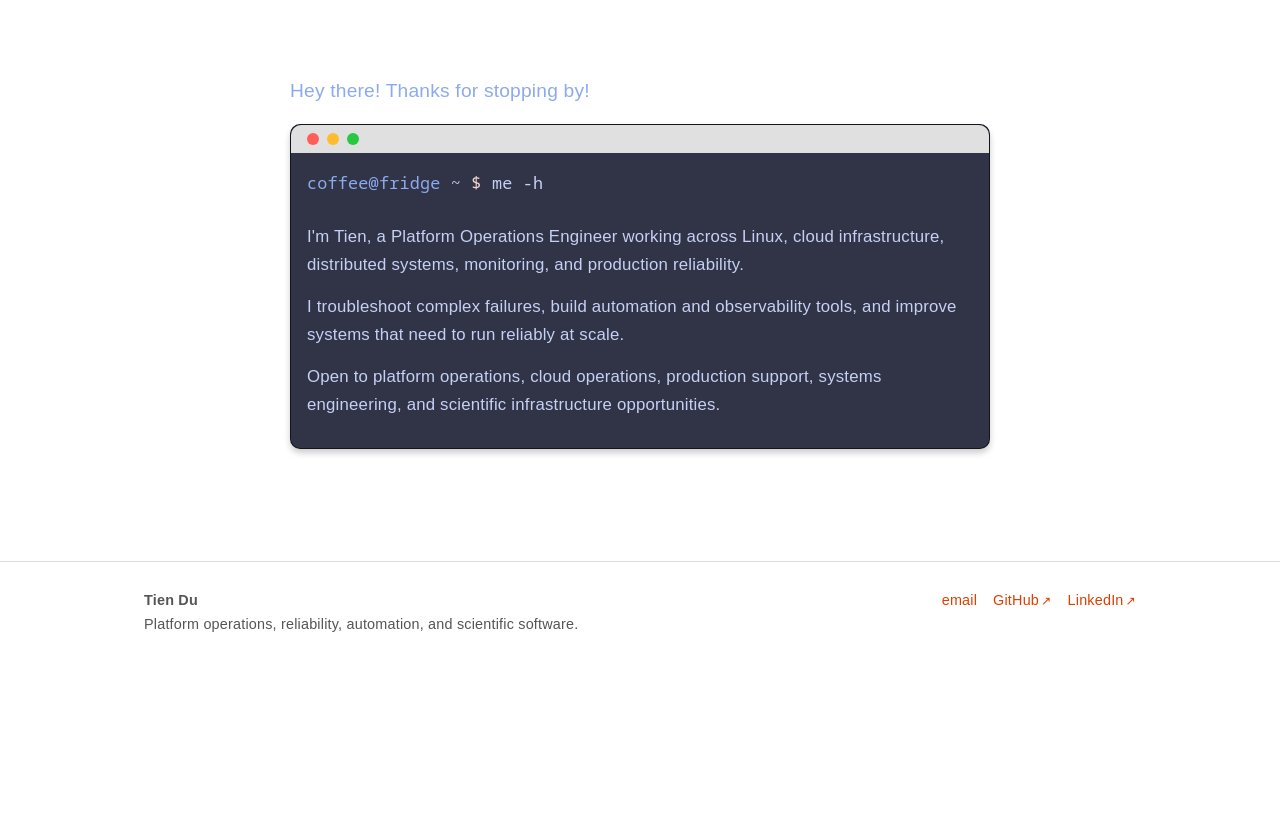
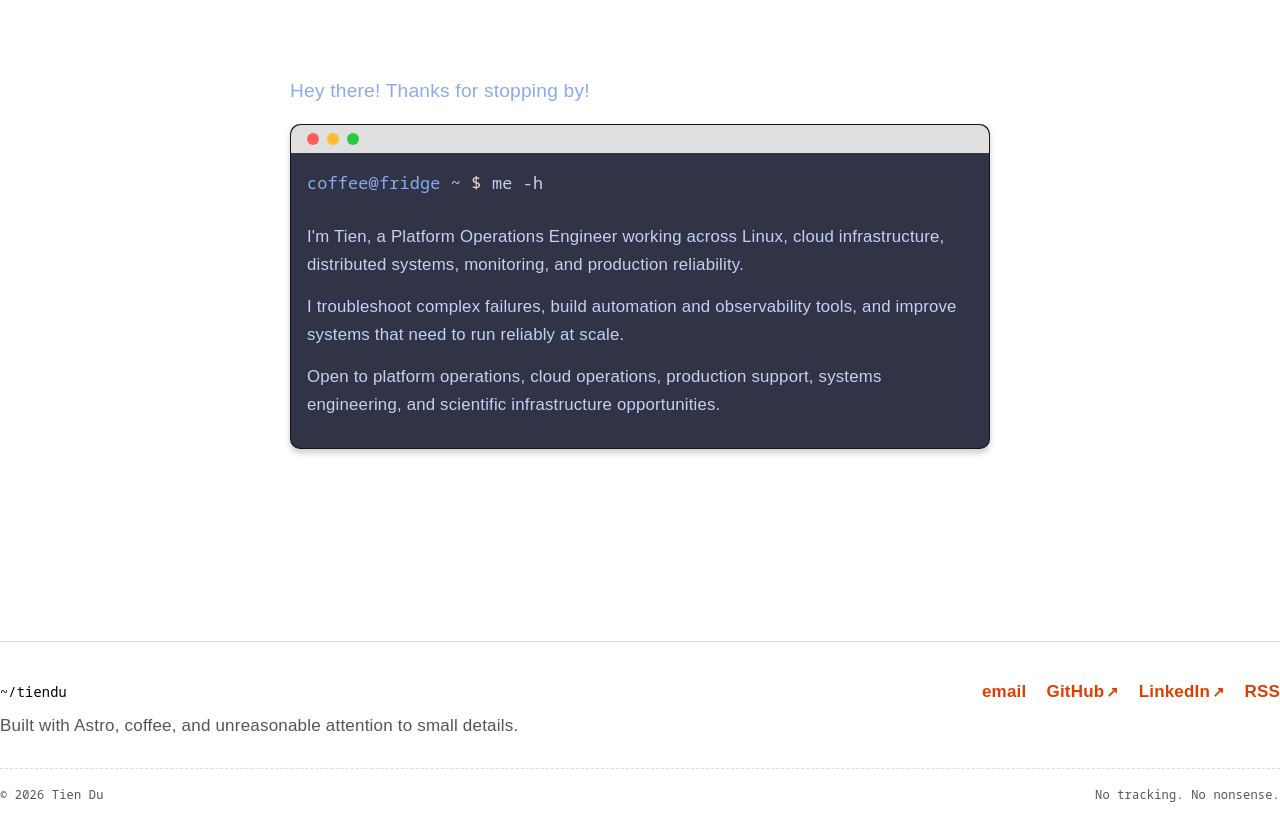
Before and after one commit to tiendu/tiendu.github.io, an Astro site: page / in a window 1280 px wide. Shown: the part 74-904 px from the top of the page. Before the commit the page ends 800 px from the top, so only its background shows below. Built offline with nearby package versions, Linux system fonts and the light colour scheme; Astro itself is replaced by a stand-in of ours; a web font is replaced by a local one.

Commit message:
chore: adjust footer

```diff
--- a/src/components/Footer.astro
+++ b/src/components/Footer.astro
@@ -1,14 +1,20 @@
 <footer class="site-footer">
-  <div class="wrapper footer-inner">
-    <p>
-      <strong>Tien Du</strong><br />
-      Platform operations, reliability, automation, and scientific software.
-    </p>
+  <div class="footer-inner">
+    <div class="footer-signoff">
+      <span class="footer-prompt">~/tiendu</span>
+      <p>Built with Astro, coffee, and unreasonable attention to small details.</p>
+    </div>
 
-    <nav aria-label="Social links">
+    <nav class="footer-links" aria-label="Footer">
       <a href="mailto:tiendu107@gmail.com">email</a>
       <a href="https://github.com/tiendu" target="_blank" rel="noopener noreferrer">GitHub</a>
       <a href="https://www.linkedin.com/in/tienhdu" target="_blank" rel="noopener noreferrer">LinkedIn</a>
+      <a href="/feed.xml">RSS</a>
     </nav>
   </div>
+
+  <div class="footer-meta">
+    <span>© {new Date().getFullYear()} Tien Du</span>
+    <span>No tracking. No nonsense.</span>
+  </div>
 </footer>
--- a/src/styles/global.css
+++ b/src/styles/global.css
@@ -171,10 +171,9 @@ a[target="_blank"]::after {
 }
 
 .site-footer {
-  border-top: 1px solid var(--border);
-  color: var(--muted);
-  font-size: 0.9rem;
-  padding-block: 1.6rem;
+  border-top: 1px solid #ddd;
+  margin-top: 5rem;
+  padding: 2.25rem 0 1.5rem;
 }
 
 .footer-inner {
@@ -184,14 +183,63 @@ a[target="_blank"]::after {
   justify-content: space-between;
 }
 
-.footer-inner p {
+.footer-signoff {
+  max-width: 34rem;
+}
+
+.footer-prompt {
+  color: var(--accent);
+  display: inline-block;
+  font-family: var(--font-mono);
+  font-size: 0.85rem;
+  margin-bottom: 0.5rem;
+}
+
+.footer-signoff p {
+  color: var(--muted);
   margin: 0;
 }
 
-.footer-inner nav {
+.footer-links {
   display: flex;
   flex-wrap: wrap;
-  gap: 1rem;
+  gap: 0.5rem 1.25rem;
+}
+
+.footer-links a {
+  font-weight: 600;
+  text-decoration: none;
+}
+
+.footer-links a:hover {
+  text-decoration: underline;
+}
+
+.footer-meta {
+  border-top: 1px dashed #ddd;
+  color: var(--muted);
+  display: flex;
+  font-family: var(--font-mono);
+  font-size: 0.75rem;
+  justify-content: space-between;
+  margin-top: 1.75rem;
+  padding-top: 1rem;
+}
+
+@media (max-width: 640px) {
+  .footer-inner,
+  .footer-meta {
+    align-items: flex-start;
+    flex-direction: column;
+  }
+
+  .footer-inner {
+    gap: 1.25rem;
+  }
+
+  .footer-meta {
+    gap: 0.35rem;
+  }
 }
 
 .page,
@@ -511,13 +559,6 @@ pre code {
   }
 
   .header-inner,
-  .footer-inner {
-    align-items: flex-start;
-    flex-direction: column;
-    gap: 0.75rem;
-    justify-content: center;
-    padding-block: 0.9rem;
-  }
 
   .site-header,
   .header-inner {
```
